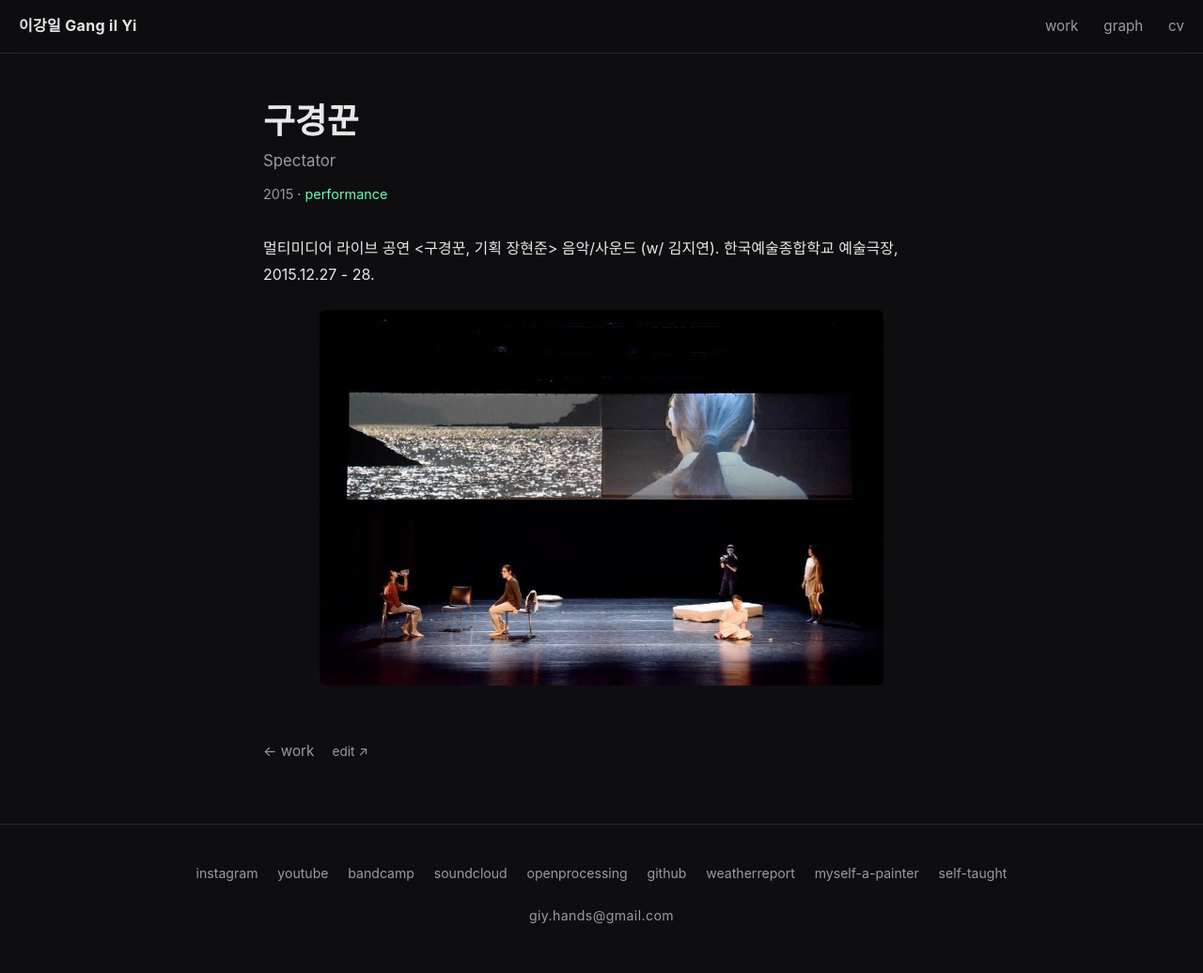
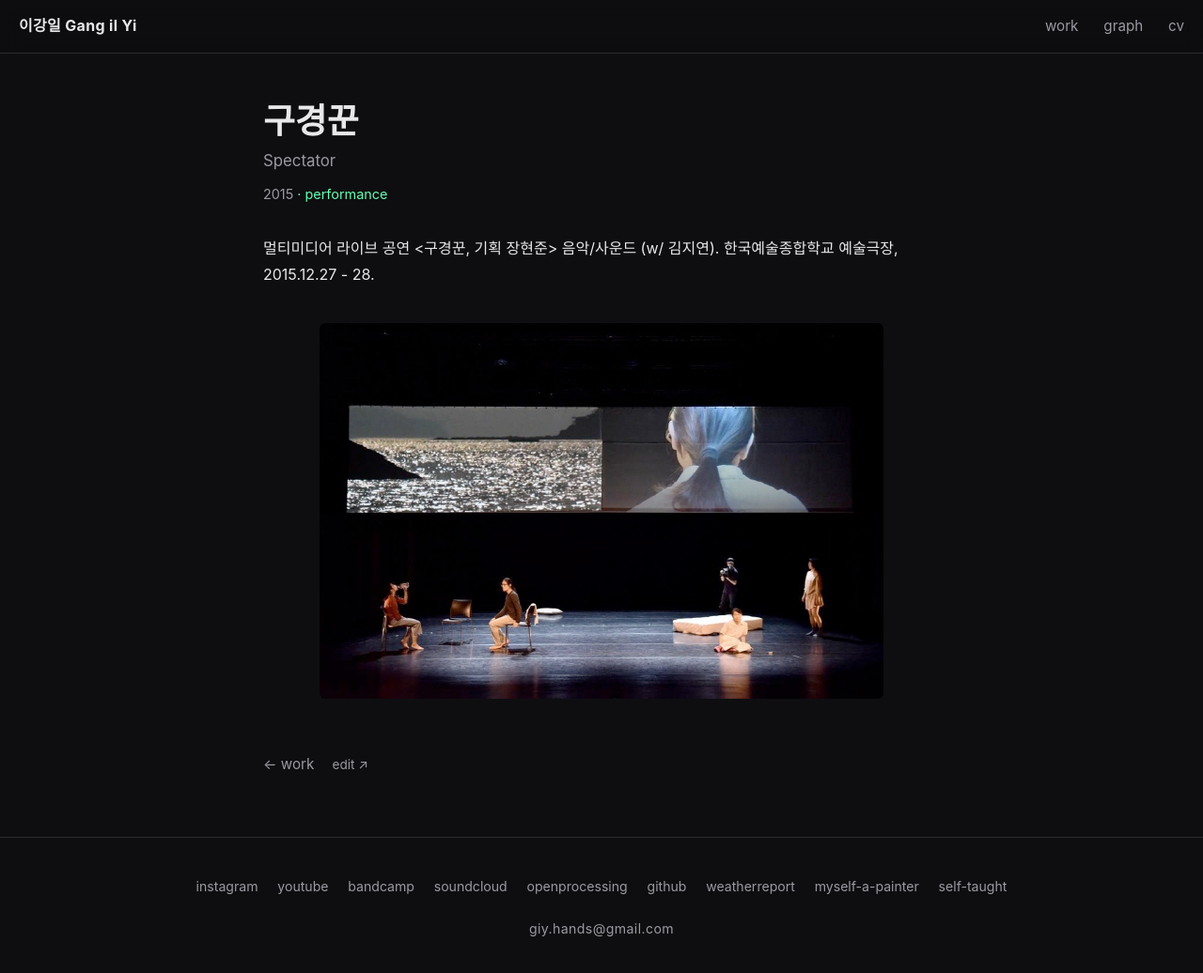
Before and after one commit to morfant/Gang-il-Yi, a Jekyll site: the page built from _projects/spectator.md, in a window 1280 px wide and 1051 px high. Shown: the top 1036 px of the window at 94% size. Built offline with Jekyll 4.4.1, drawn with Linux system fonts in a browser that asks for light colours; some web fonts are replaced.

Commit message:
Project pages: text in the same paragraph as an image is styled as a caption, tight to the image, with wider group spacing
Co-Authored-By: Claude Fable 5.1 <noreply@anthropic.com>

```diff
--- a/assets/css/main.css
+++ b/assets/css/main.css
@@ -216,10 +216,15 @@ img { max-width: 100%; height: auto; display: block; }
 .project-back .edit-link { margin-left: 1.2rem; color: var(--fg-dim); font-size: 0.85rem; }
 .project-back .edit-link:hover { color: var(--accent); }
 .project-body img { display: block; margin: 1.5rem auto; border-radius: 6px; }
+/* 사진과 같은 문단에 쓴 글 = 캡션: 사진에 붙이고, 묶음 사이는 더 띄움 (위/아래 어느 쪽에 써도 됨) */
+.project-body p:has(> img) { margin: 2.4rem 0; font-size: 0.9rem; color: var(--fg-dim); line-height: 1.5; }
+.project-body p:has(> img) img { margin: 0.5rem auto; }
+.project-body p:has(> img) > img:first-child { margin-top: 0; }
+.project-body p:has(> img) > img:last-child { margin-bottom: 0; }
 /* 이미지가 연달아 있는 단락 → 같은 크기의 타일 격자 (잘리지 않게 letterbox) */
 .project-body p:has(> img:nth-of-type(2)) {
   display: grid; grid-template-columns: repeat(auto-fit, minmax(min(260px, 100%), 1fr));
-  gap: 0.8rem; justify-content: center; margin: 1.5rem 0;
+  gap: 0.8rem; justify-content: center; margin: 1.5rem 0; font-size: inherit; color: inherit;
 }
 .project-body p:has(> img:nth-of-type(2)) br { display: none; }  /* 줄바꿈이 <br>로 바뀌어도 격자엔 영향 없게 */
 .project-body p:has(> img:nth-of-type(2)) img {
```
